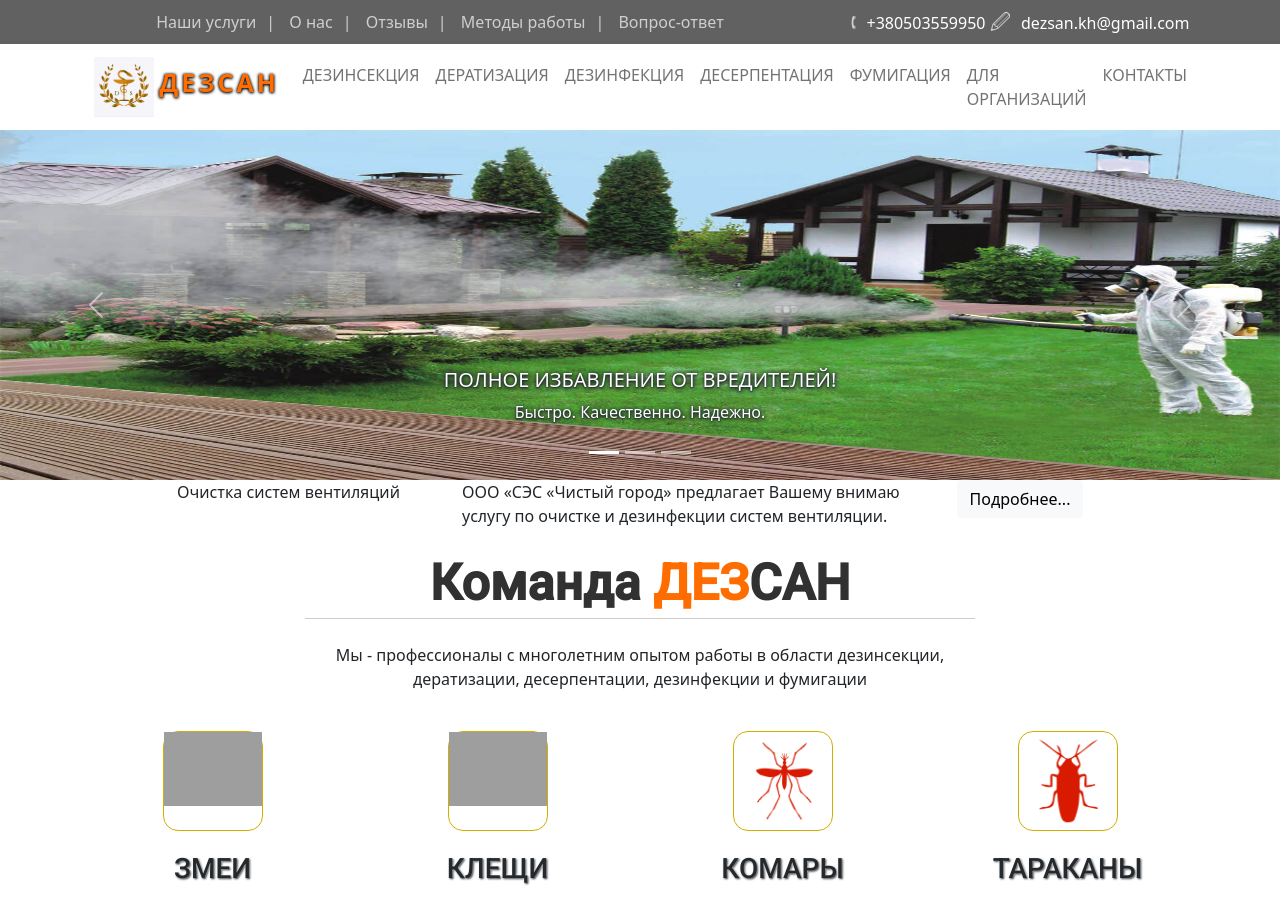
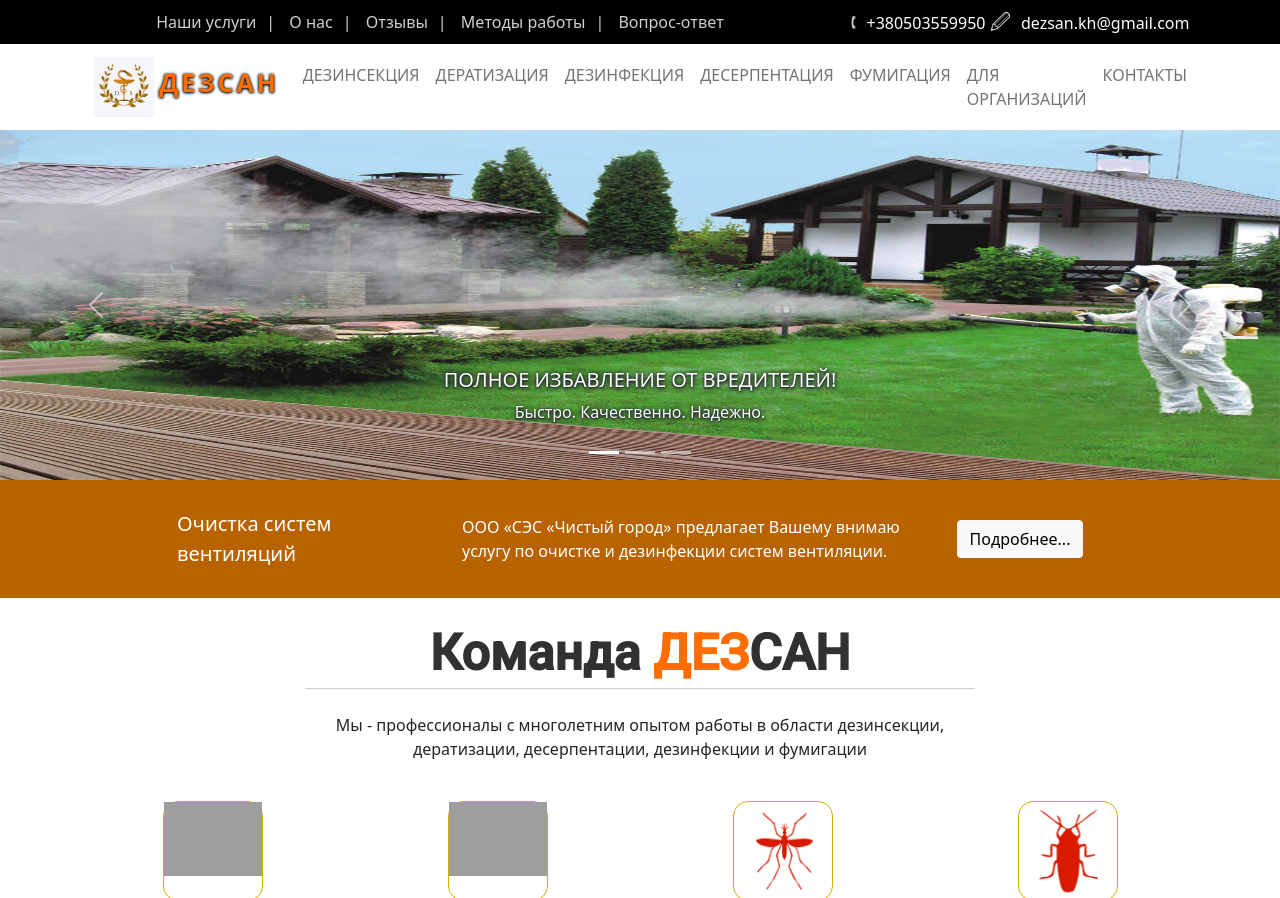
Before and after one commit to vfedirko2022/vfedirko2022.github.io, a PHP site: page /dez.html in a window 1280 px wide. Shown: the top 898 px of the page. Run offline with PHP 8.4, Linux system fonts and the light colour scheme; grey boxes are pictures that could not be loaded.

Commit message:
Add files via upload

```diff
--- a/css/style_dez.css
+++ b/css/style_dez.css
@@ -1,3 +1,28 @@
+.orange_container{
+    background-color: rgb(185, 99, 0);
+}
+.orange_container__content{
+    color: white;
+    align-items: center;
+}
+.orange_container__content div {
+    margin-top: 20px;
+    margin-bottom: 20px;
+}
+.orange_container__header{
+    font-size: 20px;
+}
+.orange_container__button:hover{
+    color: white;
+    background: linear-gradient(to bottom right, rgb(255, 109, 0) 0%, #ff0000 150%);
+    text-shadow: 0px 0px 2px black, 0px 0px 4px black, 1px 1px 3px black;
+    transition: text-shadow .3s;
+}
+.orange_container__button_container{
+    padding-top: 20px;
+    padding-bottom: 20px;
+}
+
 .content-on-main-page{
     padding-top: 20px;
 }
@@ -220,7 +245,7 @@
     margin: auto;
 }
 .own-create-btn{
-    margin-bottom: 50px;
+    margin-bottom: 30px;
 }
 .own-create-btn:hover{
     background: linear-gradient(to bottom right, rgb(255, 109, 0) 0%, #ff0000 150%);
--- a/css/style_start.css
+++ b/css/style_start.css
@@ -28,7 +28,7 @@ a{
     background-color: white;
 }
 .top_black_menu{
-    background-color: rgb(97, 97, 97);
+    background-color: black;
 }
 .top_black_block{
     padding: 7px 0;
```
